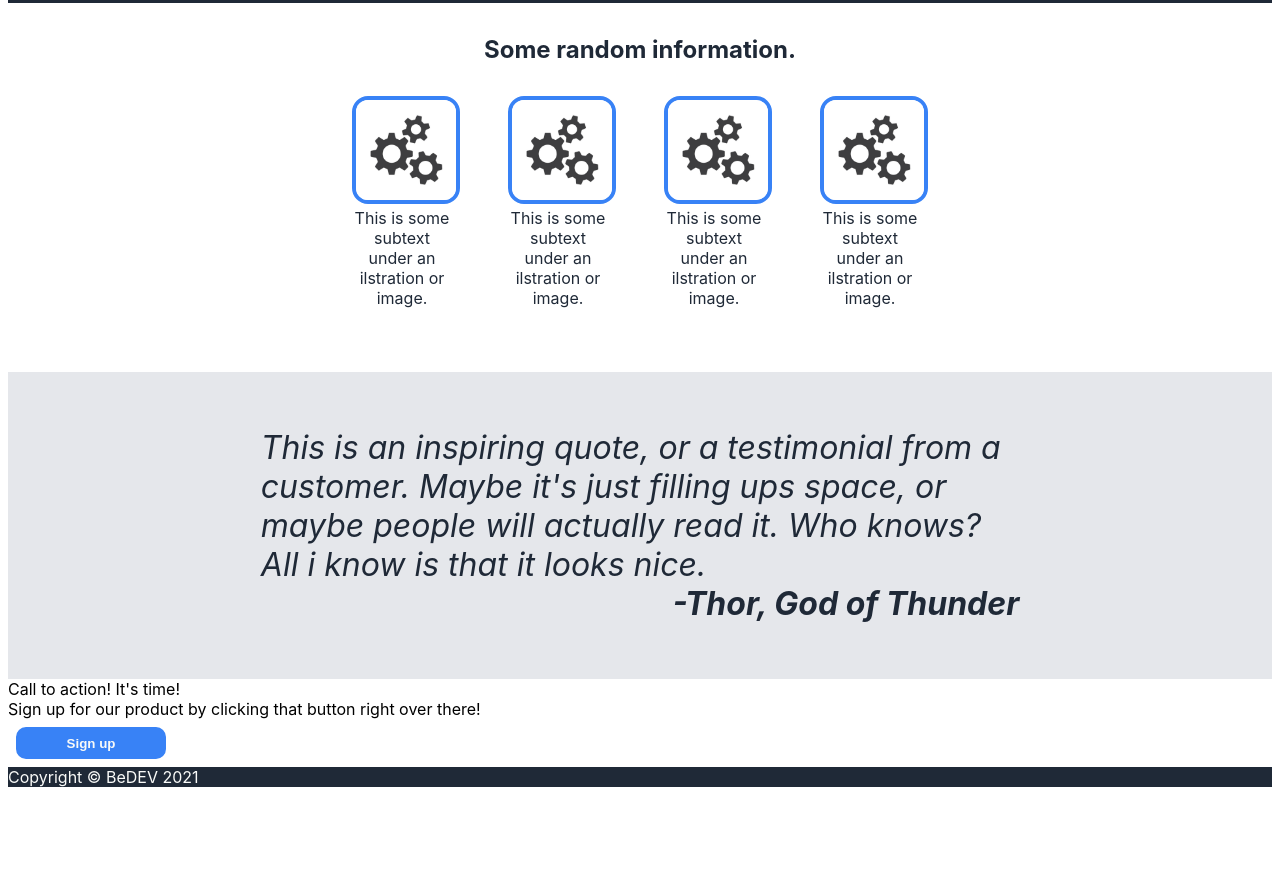
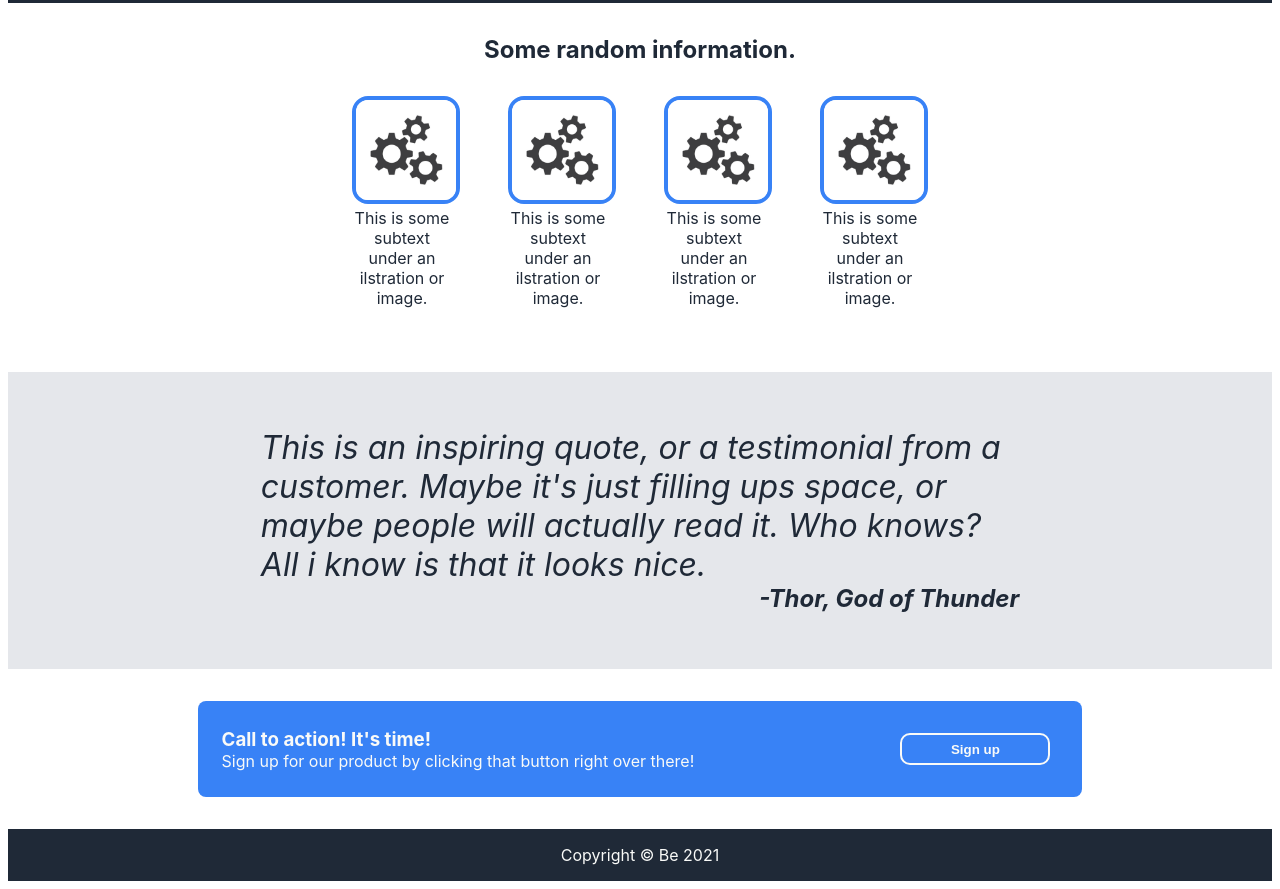
Before and after one commit to beka71/landing-page, a plain HTML site: page index.html in a window 1280 px wide. Shown: the part 382-1271 px from the top of the page. Before the commit the page ends 1177 px from the top, so only its background shows below. Drawn offline with Linux system fonts and the light colour scheme.

Commit message:
Add files via upload

```diff
--- a/index.html
+++ b/index.html
@@ -53,12 +53,14 @@
         <div class="author">-Thor, God of Thunder</div>
   </div>
   <div class="action">
-    <div>Call to action! It's time!</div>
-    <div>Sign up for our product by clicking that button right over there!</div>
+    <div>
+        <h3>Call to action! It's time!</h3>
+        <div>Sign up for our product by clicking that button right over there!</div>
     </div>
-    <button>Sign up</button>
+        <button>Sign up</button>
+        </div>
   <div class="footer">
-      Copyright © BeDEV 2021
+      Copyright © Be 2021
     </div>
 </body>
 </html>
--- a/style.css
+++ b/style.css
@@ -15,7 +15,7 @@ body{
     background: #1f2937;
     color:#f9faf8;
     display:flex;
-    justify-content: space-evenly;
+    justify-content: space-between;
     align-items: center;
     padding: 4px 10% 50px 10%;
     }
@@ -79,10 +79,25 @@ body{
     font-style: italic;
     }
     .author{font-weight: bold;
-    text-align: right;}
+    text-align: right;
+    font-size: 24px;}
+.action{
+    background: #3882f6;
+    color: #f9faf8;
+    margin: 32px 15%;
+    border-radius: 8px;
+    padding: 24px ;
+    display: flex;
+    align-items: center;
+    justify-content: space-between;}
+    .action button{border: 2px solid #f9faf8;}
+    h3{margin: 0px;
+    padding: 0px;}
 .footer{
     background: #1f2937;
     color: #f9faf8;
+    text-align: center;
+    padding: 16px;
     }
 a {
     text-decoration: none;
```
